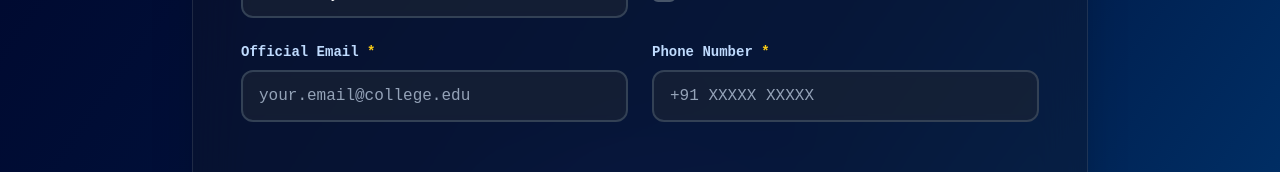
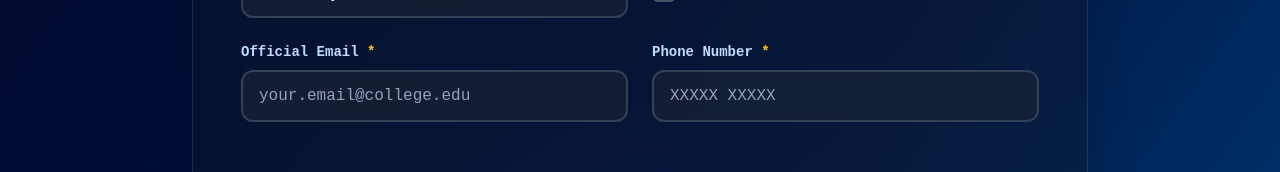
Before and after one commit to Anik-08/MLSA, a Next.js app: page /recruitment in a window 1280 px wide. Shown: the part 546-718 px from the top of the page. Built offline with nearby package versions, Linux system fonts and the light colour scheme; a web font is replaced by a local one.

Commit message:
changes in recruitment form

```diff
--- a/app/recruitment/page.tsx
+++ b/app/recruitment/page.tsx
@@ -846,7 +846,7 @@ const RecruitmentForm: React.FC = () => {
                                     value={formData.phoneNumber}
                                     onChange={handleChange}
                                     required
-                                    placeholder='+91 XXXXX XXXXX'
+                                    placeholder='XXXXX XXXXX'
                                     className={`w-full py-2.5 sm:py-3 px-3 sm:px-4 rounded-lg sm:rounded-xl bg-slate-800/50 text-white placeholder-slate-400 border-2 ${
                                         validated && !formData.phoneNumber ? 'border-yellow-400' : 'border-slate-700'
                                     } focus:outline-none focus:ring-2 focus:ring-blue-500 focus:border-transparent transition-all duration-300 backdrop-blur-sm text-sm sm:text-base`}
```
